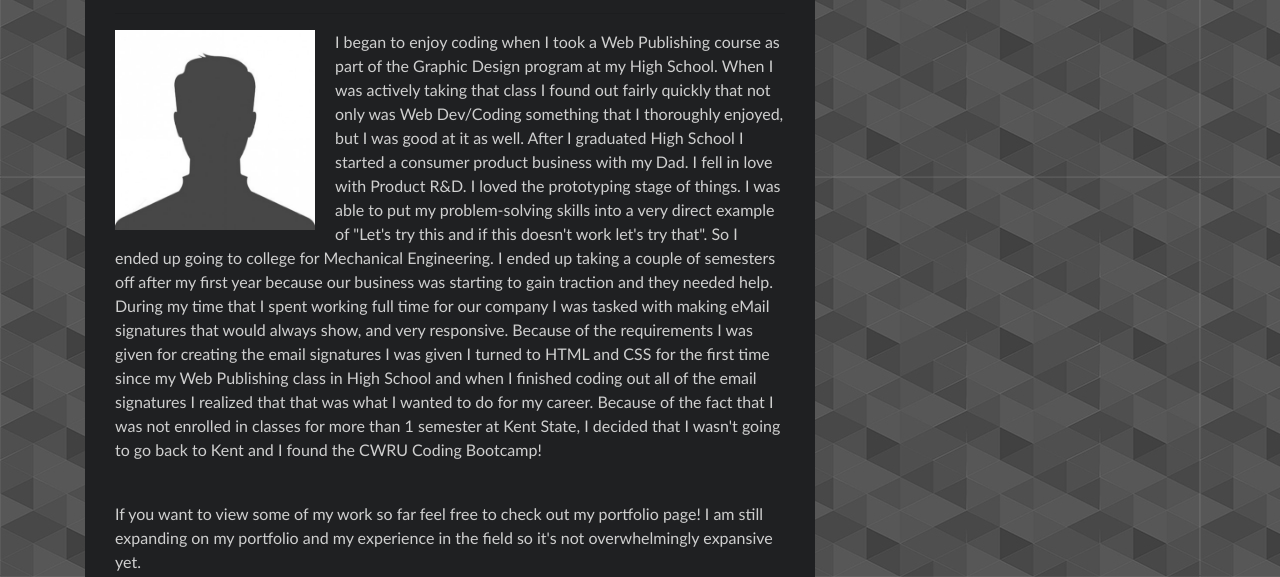
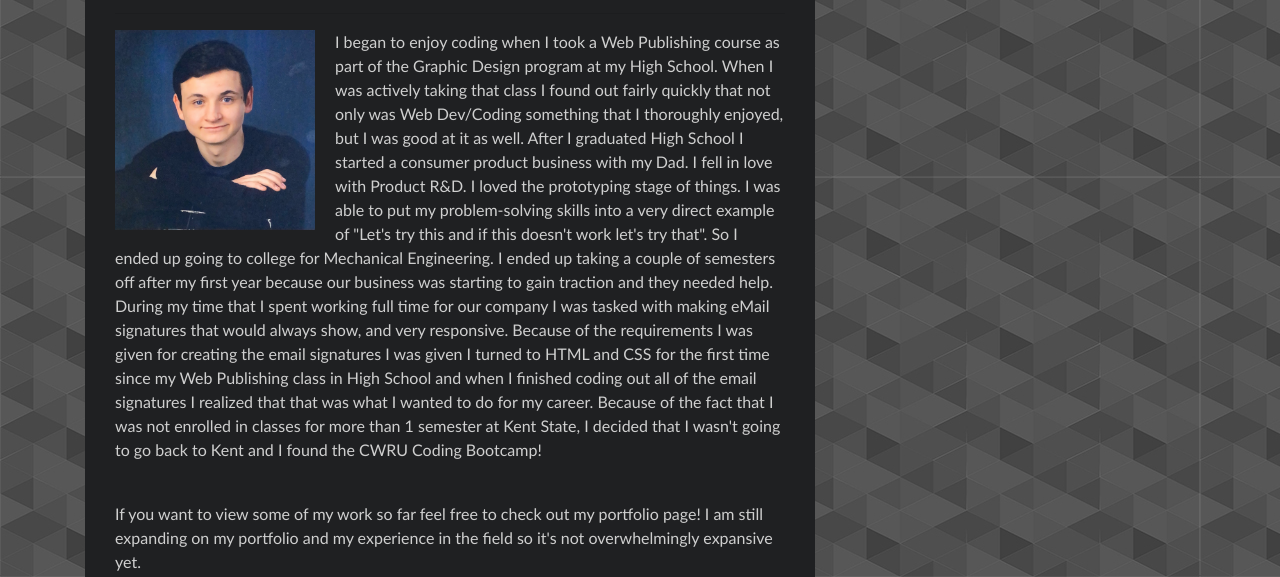
Before and after one commit to jake-tho/my-site, a plain HTML site: page index.html in a window 1280 px wide. Shown: the part 223-800 px from the top of the page. Drawn offline with nearby package versions, Linux system fonts and the light colour scheme.

Commit message:
added about me image

```diff
--- a/index.html
+++ b/index.html
@@ -42,7 +42,7 @@
         <article class="block" id="block">
           <h1 class="block-header" id="abtHdrTxt">About Me</h1>
           <hr/>
-          <img src="assets/images/Blank-Profile.jpg" alt="Image not fond." id="about-image"/>
+          <img src="assets/images/IMG_2368.jpg" alt="Image not fond." id="about-image"/>
           <p id="blockTxt">I began to enjoy coding when I took a Web Publishing course as part of the Graphic Design program at my High School. When I was actively taking that class I found out fairly quickly that not only was Web Dev/Coding something that I thoroughly enjoyed, but I was good at it as well. After I graduated High School I started a consumer product business with my Dad. I fell in love with Product R&amp;D. I loved the prototyping stage of things. I was able to put my problem-solving skills into a very direct example of "Let's try this and if this doesn't work let's try that". So I ended up going to college for Mechanical Engineering. I ended up taking a couple of semesters off after my first year because our business was starting to gain traction and they needed help. During my time that I spent working full time for our company I was tasked with making eMail signatures that would always show, and very responsive. Because of the requirements I was given for creating the email signatures I was given I turned to HTML and CSS for the first time since my Web Publishing class in High School and when I finished coding out all of the email signatures I realized that that was what I wanted to do for my career. Because of the fact that I was not enrolled in classes for more than 1 semester at Kent State, I decided that I wasn't going to go back to Kent and I found the CWRU Coding Bootcamp!</p>
           <br/>
           <p id="blockTxt">If you want to view some of my work so far feel free to check out my portfolio page! I am still expanding on my portfolio and my experience in the field so it's not overwhelmingly expansive yet.</p>
```
Also changed, not shown: assets/images/IMG_2368.jpg (added), 1 other file.
